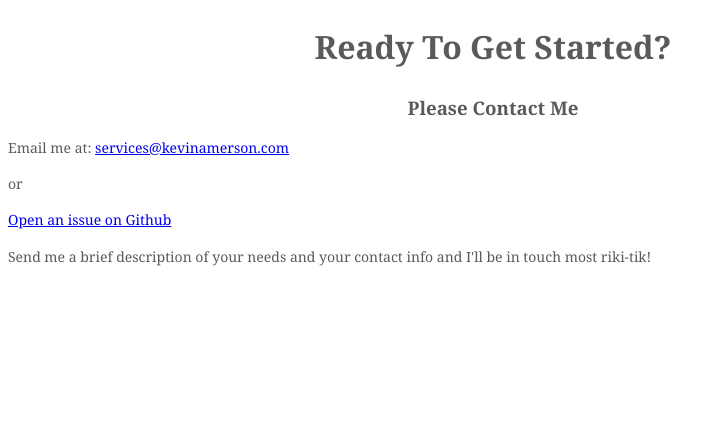
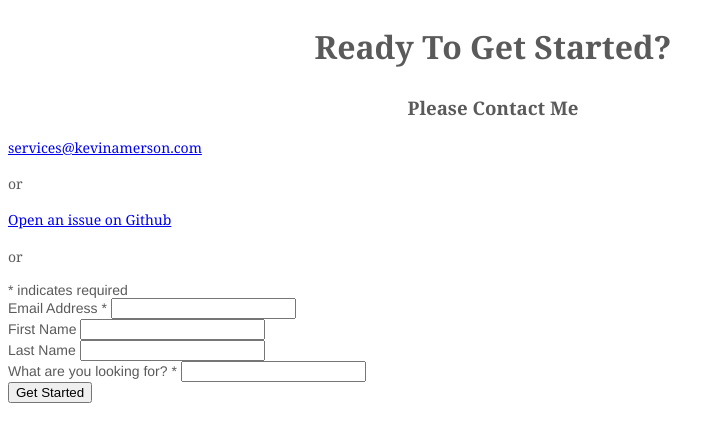
Before and after one commit to rayleyva/caoimhghin.github.io, a Jekyll site: the page built from start.html, in a window 1280 px wide. Shown: the top 442 px of the page, without its empty margins (0-725 px from the left). Built offline with Jekyll 4.4.1, drawn with Linux system fonts in a browser that asks for light colours; comment, search, counter and statistics services are not loaded.

Commit message:
adding mailchimp form

```diff
--- a/start.html
+++ b/start.html
@@ -14,10 +14,50 @@
             <div class="col-sm-12">
                 <h1>Ready To Get Started?</h1>
                 <h3>Please Contact Me</h3>
-                <p class="lead">Email me at: <a href="mailto:services@kevinamerson.com">services@kevinamerson.com</a></p>
+                <p class="lead"><a href="mailto:services@kevinamerson.com">services@kevinamerson.com</a></p>
                 <p>or</p>
                 <p class="lead"><a href="https://github.com/caoimhghin/feedback/issues/new">Open an issue on Github</a></p>
-                <p class="lead">Send me a brief description of your needs and your contact info and I'll be in touch most riki-tik!</p>
+                <p>or</p>
+                <!-- Begin MailChimp Signup Form -->
+<link href="//cdn-images.mailchimp.com/embedcode/classic-081711.css" rel="stylesheet" type="text/css">
+<style type="text/css">
+	#mc_embed_signup{background:#fff; clear:left; font:14px Helvetica,Arial,sans-serif; }
+	/* Add your own MailChimp form style overrides in your site stylesheet or in this style block.
+	   We recommend moving this block and the preceding CSS link to the HEAD of your HTML file. */
+</style>
+<div id="mc_embed_signup">
+<form action="//kevinamerson.us10.list-manage.com/subscribe/post?u=958fcd18b2675be6da0d00965&amp;id=0908fe5411" method="post" id="mc-embedded-subscribe-form" name="mc-embedded-subscribe-form" class="validate" target="_blank" novalidate>
+    <div id="mc_embed_signup_scroll">
+<div class="indicates-required"><span class="asterisk">*</span> indicates required</div>
+<div class="mc-field-group">
+	<label for="mce-EMAIL">Email Address  <span class="asterisk">*</span>
+</label>
+	<input type="email" value="" name="EMAIL" class="required email" id="mce-EMAIL">
+</div>
+<div class="mc-field-group">
+	<label for="mce-FNAME">First Name </label>
+	<input type="text" value="" name="FNAME" class="" id="mce-FNAME">
+</div>
+<div class="mc-field-group">
+	<label for="mce-LNAME">Last Name </label>
+	<input type="text" value="" name="LNAME" class="" id="mce-LNAME">
+</div>
+<div class="mc-field-group">
+	<label for="mce-MMERGE3">What are you looking for?  <span class="asterisk">*</span>
+</label>
+	<input type="text" value="" name="MMERGE3" class="required" id="mce-MMERGE3">
+</div>
+	<div id="mce-responses" class="clear">
+		<div class="response" id="mce-error-response" style="display:none"></div>
+		<div class="response" id="mce-success-response" style="display:none"></div>
+	</div>    <!-- real people should not fill this in and expect good things - do not remove this or risk form bot signups-->
+    <div style="position: absolute; left: -5000px;"><input type="text" name="b_958fcd18b2675be6da0d00965_0908fe5411" tabindex="-1" value=""></div>
+    <div class="clear"><input type="submit" value="Get Started" name="subscribe" id="mc-embedded-subscribe" class="button"></div>
+    </div>
+</form>
+</div>
+<script type='text/javascript' src='//s3.amazonaws.com/downloads.mailchimp.com/js/mc-validate.js'></script><script type='text/javascript'>(function($) {window.fnames = new Array(); window.ftypes = new Array();fnames[0]='EMAIL';ftypes[0]='email';fnames[1]='FNAME';ftypes[1]='text';fnames[2]='LNAME';ftypes[2]='text';fnames[3]='MMERGE3';ftypes[3]='text';}(jQuery));var $mcj = jQuery.noConflict(true);</script>
+<!--End mc_embed_signup-->
             </div>
         </div>
     </div>
```
